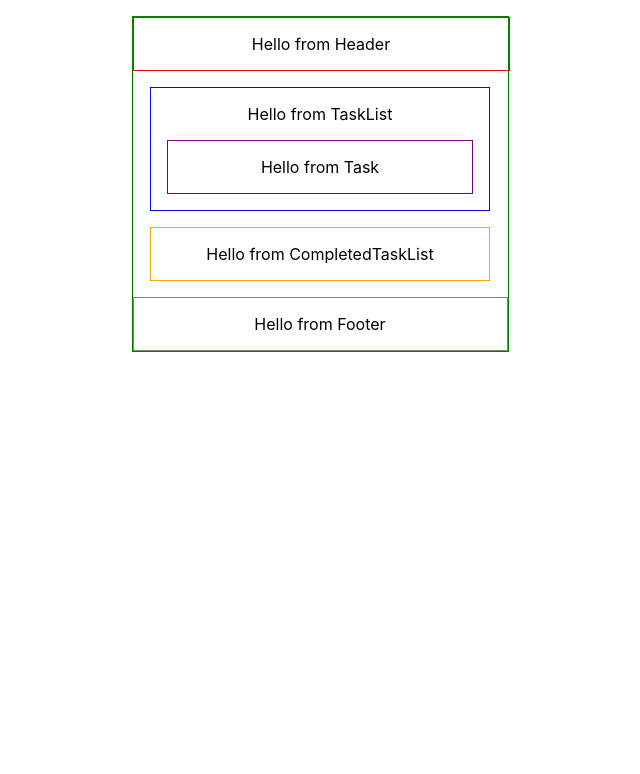
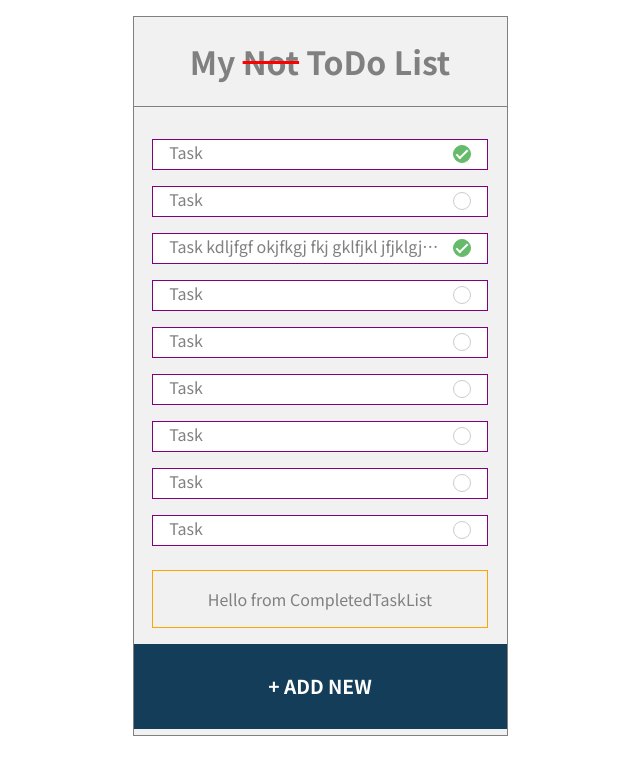
Before and after one commit to SJ47/my-not-todo-list, a React (Vite) app in the folder client/: page / in a window 1280 px wide. Shown: the top 774 px of the page, without its empty margins (320-960 px from the left). Built offline with nearby package versions, Linux system fonts and the light colour scheme.

Commit message:
Fetch local tasks, rendering basic list

```diff
--- a/client/index.html
+++ b/client/index.html
@@ -1,13 +1,18 @@
 <!DOCTYPE html>
 <html lang="en">
+
 <head>
   <meta charset="UTF-8" />
   <link rel="icon" type="image/svg+xml" href="/src/favicon.svg" />
   <meta name="viewport" content="width=device-width, initial-scale=1.0" />
-    <title>Vite App</title>
+  <link rel="preconnect" href="https://fonts.gstatic.com">
+  <link href="https://fonts.googleapis.com/css2?family=Noto+Sans+JP:wght@400;700&display=swap" rel="stylesheet">
+  <title>My Not ToDo List</title>
 </head>
+
 <body>
   <div id="root"></div>
   <script type="module" src="/src/main.jsx"></script>
 </body>
+
 </html>
--- /dev/null
+++ b/client/public/tasks.json
@@ -0,0 +1,52 @@
+[
+    {
+        "id": "1",
+        "description": "Task",
+        "status": true
+    },
+    {
+        "id": "2",
+        "description": "Task",
+        "status": false
+    },
+    {
+        "id": "3",
+        "description": "Task kdljfgf okjfkgj fkj gklfjkl jfjklgj fpojgpo jfpojpoofjpopfpopoipoioii   oi oi ioi oi oio ",
+        "status": true
+    },
+    {
+        "id": "4",
+        "description": "Task",
+        "status": false
+    },
+    {
+        "id": "5",
+        "description": "Task",
+        "status": false
+    },
+    {
+        "id": "6",
+        "description": "Task",
+        "status": false
+    },
+    {
+        "id": "7",
+        "description": "Task",
+        "status": false
+    },
+    {
+        "id": "8",
+        "description": "Task",
+        "status": false
+    },
+    {
+        "id": "9",
+        "description": "Task",
+        "status": false
+    },
+    {
+        "id": "10",
+        "description": "Task",
+        "status": false
+    }
+]
--- a/client/src/App.css
+++ b/client/src/App.css
@@ -1,40 +1,161 @@
+/*****************/
+/* Setup section */
+/*****************/
+*,
+*::before,
+*::after {
+    box-sizing: border-box;
+}
+
+:root {
+    --primary-color: #143d59;
+    --secondary-color: grey;
+    --tertiary-color: rgb(242, 241, 241);
+
+    --ff-primary: "Noto Sans JP", sans-serif;
+
+    --box-shadow-heavy: 0 4px 8px 0 rgba(0, 0, 0, 0.9),
+        0 6px 20px 0 rgba(0, 0, 0, 0.9);
+    --box-shadow-light: 0 4px 8px 0 rgba(0, 0, 0, 0.2),
+        0 6px 20px 0 rgba(0, 0, 0, 0.19);
+    --box-shadow-left-to-right: 0.25em 0.25em 0.75em rgba(0, 0, 0, 0.25),
+        0.125em 0.125em 0.25em rgba(0, 0, 0, 0.15);
+}
+
+body {
+    font-family: var(--ff-primary);
+    color: var(--secondary-color);
+}
+
 .App {
     text-align: center;
     padding-top: 1em;
 }
 
 .app-container {
-    border: 1px solid green;
+    border: 1px solid grey;
     margin: 0 auto;
     width: 375px;
+    height: 90vh;
+    background: var(--tertiary-color);
 }
 
+/*****************/
+/* HEADER        */
+/*****************/
 .header-container {
-    border: 1px solid red;
+    /* border: 1px solid red; */
+    border-bottom: 1px solid var(--secondary-color);
     margin: 0 auto;
     width: 100%;
+    color: grey;
 }
 
+.header-score-through {
+    text-decoration: line-through;
+    text-decoration-color: red;
+}
+
+/*****************/
+/* TASKLIST      */
+/*****************/
 .tasklist-container {
-    border: 1px solid blue;
-    width: 90%;
+    /* border: 1px solid blue; */
+    /* width: 90%; */
     margin: 1em auto;
+    height: 60%;
+    overflow: auto;
 }
 
 .task-container {
     border: 1px solid purple;
     width: 90%;
     margin: 1em auto;
+    text-align: left;
+    padding-left: 1em;
+    padding-right: 3em;
+    white-space: nowrap;
+    /* overflow: hidden; */
+    background: white;
 }
 
+.task-text {
+    display: inline-block;
+    max-width: 100%;
+    overflow: hidden;
+    white-space: nowrap;
+    text-overflow: ellipsis;
+}
+
+/**********************/
+/* COMPLETED TASKLIST */
+/**********************/
 .completed-tasklist-container {
     border: 1px solid orange;
     width: 90%;
     margin: 1em auto;
 }
 
+/*****************/
+/* FOOTER        */
+/*****************/
 .footer-container {
-    border: 1px solid grey;
-    /* width: 80%; */
     margin: 0 auto;
+    padding: 0.5em 0;
+    font-weight: bold;
+    font-size: 1.2rem;
+    color: white;
+    background: var(--primary-color);
 }
+
+/******************/
+/* Round checkbox */
+/******************/
+.round {
+    position: relative;
+}
+
+.round label {
+    background-color: #fff;
+    border: 1px solid #ccc;
+    border-radius: 50%;
+    cursor: pointer;
+    height: 18px;
+    left: 0;
+    position: absolute;
+    top: 0;
+    width: 18px;
+}
+
+.round label:after {
+    border: 2px solid #fff;
+    border-top: none;
+    border-right: none;
+    content: "";
+    height: 6px;
+    left: 2px;
+    opacity: 0;
+    position: absolute;
+    top: 4px;
+    transform: rotate(-45deg);
+    width: 12px;
+}
+
+.round input[type="checkbox"] {
+    visibility: hidden;
+}
+
+.round input[type="checkbox"]:checked + label {
+    background-color: #66bb6a;
+    border-color: #66bb6a;
+}
+
+.round input[type="checkbox"]:checked + label:after {
+    opacity: 1;
+}
+
+/* Position green checkbox circle to the right and middle of row */
+.radio-label {
+    margin-left: 90%;
+    margin-top: 0.3em;
+}
--- a/client/src/components/Footer.jsx
+++ b/client/src/components/Footer.jsx
@@ -3,7 +3,7 @@ import React from "react";
 const Footer = () => {
     return (
         <div className="footer-container">
-            <p>Hello from Footer</p>
+            <p>+ ADD NEW</p>
         </div>
     );
 };
--- a/client/src/components/Header.jsx
+++ b/client/src/components/Header.jsx
@@ -3,7 +3,9 @@ import React from "react";
 const Header = () => {
     return (
         <div className="header-container">
-            <p>Hello from Header</p>
+            <h1>
+                My <span className="header-score-through">Not</span> ToDo List
+            </h1>
         </div>
     );
 };
--- a/client/src/components/Task.jsx
+++ b/client/src/components/Task.jsx
@@ -1,9 +1,16 @@
 import React from "react";
 
-const Task = () => {
+const Task = ({ description, status, num }) => {
     return (
-        <div className="task-container">
-            <p>Hello from Task</p>
+        <div className="task-container round">
+            <span className="task-text">{description}</span>
+            <input
+                type="checkbox"
+                id={num}
+                name="task"
+                defaultChecked={status}
+            />
+            <label htmlFor={num} className="radio-label"></label>
         </div>
     );
 };
--- a/client/src/components/TaskList.jsx
+++ b/client/src/components/TaskList.jsx
@@ -1,13 +1,20 @@
 import React from "react";
 import Task from "./Task";
 
-const TaskList = () => {
-    return (
-        <div className="tasklist-container">
-            <p>Hello from TaskList</p>
-            <Task />
-        </div>
-    );
+const TaskList = ({ tasks }) => {
+    const listOfTasks = tasks.map((task) => {
+        // return <li key={task.id}>{task.description}</li>;
+        return (
+            <Task
+                key={task.id}
+                num={task.id}
+                description={task.description}
+                status={task.status}
+            />
+        );
+    });
+
+    return <div className="tasklist-container">{listOfTasks}</div>;
 };
 
 export default TaskList;
--- a/client/src/containers/TasksContainer.jsx
+++ b/client/src/containers/TasksContainer.jsx
@@ -1,15 +1,22 @@
-import React from "react";
+import React, { useState, useEffect } from "react";
 import CompletedTaskList from "../components/CompletedTaskList";
 import Footer from "../components/Footer";
 import Header from "../components/Header";
 import TaskList from "../components/TaskList";
+import TasksService from "../services/TasksService";
 
 const TasksContainer = () => {
+    const [tasks, setTasks] = useState([]);
+
+    // Load tasks on first render
+    useEffect(() => {
+        TasksService.getTasks().then((tasks) => setTasks(tasks));
+    }, []);
+
     return (
         <div className="app-container">
-            {/* <h1>Hello from tasksContainer</h1> */}
             <Header />
-            <TaskList />
+            <TaskList tasks={tasks} />
             <CompletedTaskList />
             <Footer />
         </div>
--- /dev/null
+++ b/client/src/services/TasksService.js
@@ -0,0 +1,25 @@
+// const baseURL = 'http://localhost:5000/api/tasks/'
+const baseURL = './tasks.json'
+
+const TasksService = {
+    getTasks() {
+        return fetch(baseURL)
+            .then(res => res.json())
+    }
+    // postGame(payload) {
+    //     return fetch(baseURL, {
+    //         method: 'POST',
+    //         body: JSON.stringify(payload),
+    //         headers: { 'Content-Type': 'application/json' }
+    //     })
+    //         .then(res => res.json())
+    // },
+
+    // deleteGame(id) {
+    //     return fetch(baseURL + id, {
+    //         method: 'DELETE'
+    //     })
+    // }
+}
+
+export default TasksService
```
Lines whose indentation alone changed are shown as unchanged.
